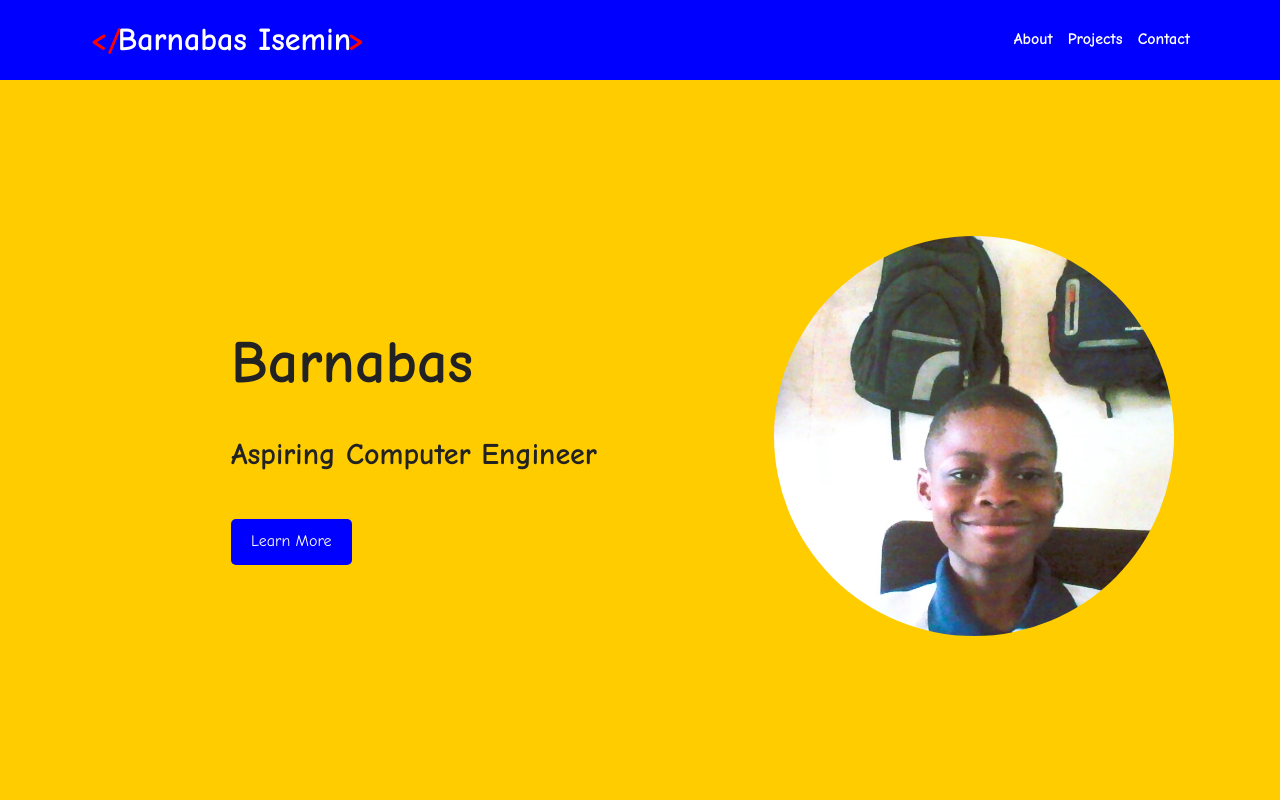
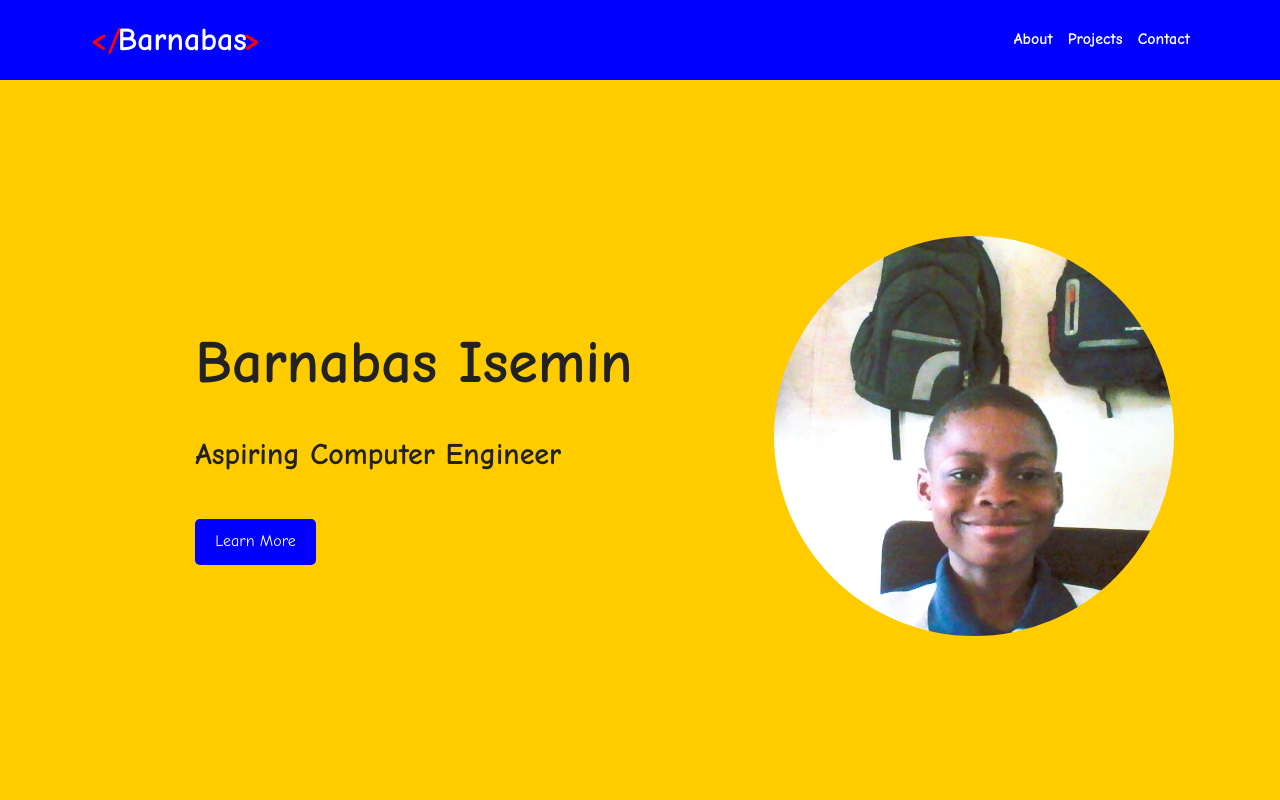
Before and after one commit to Fotress-school/barnabas, a plain HTML site: page index.html in a window 1280 px wide. Shown: the top 800 px of the page. Drawn offline with Linux system fonts and the light colour scheme.

Commit message:
Update index.html

```diff
--- a/index.html
+++ b/index.html
@@ -19,7 +19,7 @@
     <header>
       <div class="container">
         <h1 class="logo">
-          <span class="special-text"> Barnabas Isemin </span>
+          <span class="special-text"> Barnabas</span>
         </h1>
         <nav>
           <ul id="nav-links">
@@ -42,7 +42,7 @@
       <div class="container">
         <div class="hero-content">
           <div class="hero-text">
-            <h1>Barnabas</h1>
+            <h1>Barnabas Isemin</h1>
             <h2>Aspiring Computer Engineer</h2>
 
             <a href="#about" class="btn">Learn More</a>
```
